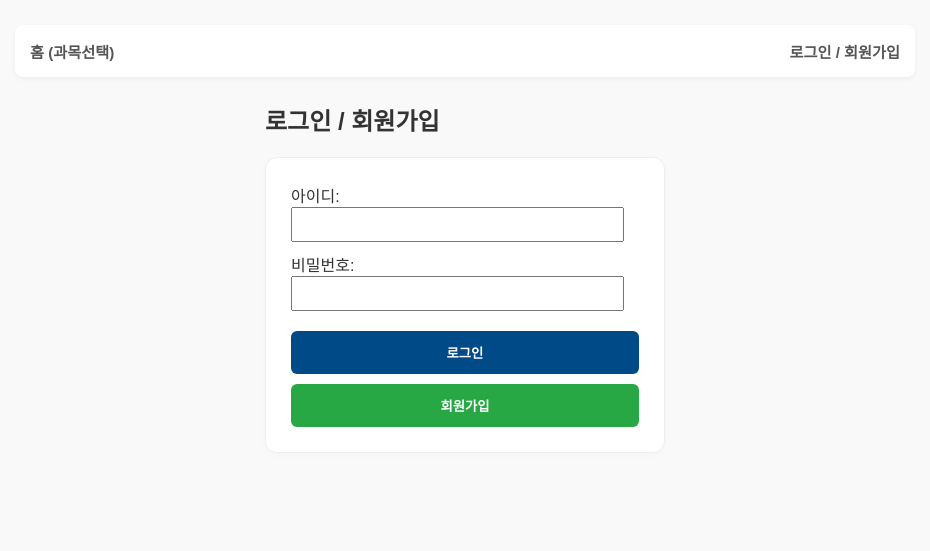
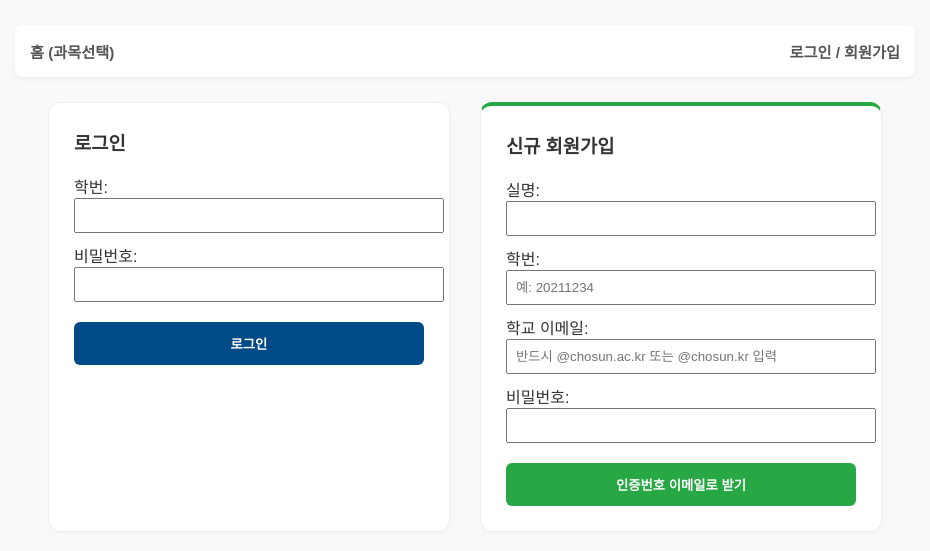
Before and after one commit to joyeseong/studychosun, a Flask app: page /login in a window 1280 px wide. Shown: the part 160-711 px from the top of the page, without its empty margins (175-1105 px from the left). Run offline with Flask 3, Linux system fonts and the light colour scheme; some libraries are stand-ins or nearby versions.

Commit message:
id delete and add name, email system

```diff
--- a/app.py
+++ b/app.py
@@ -4,6 +4,9 @@ import cloudinary.uploader
 from flask import Flask, render_template, request, redirect, url_for, session, g, flash
 import psycopg2
 from psycopg2.extras import DictCursor
+import smtplib
+import random
+from email.mime.text import MIMEText
 
 # --- Render 환경변수 설정 ---
 app = Flask(__name__)
@@ -64,7 +67,7 @@ def subject_home(sub_code):
 @app.route('/subject/<sub_code>/materials')
 def material_list(sub_code):
     db = get_db(); c = db.cursor()
-    c.execute("SELECT m.*, u.username FROM materials m JOIN users u ON m.author_id = u.id WHERE m.subject=%s ORDER BY m.id DESC", (sub_code,))
+    c.execute("SELECT m.*, u.name FROM materials m JOIN users u ON m.author_id = u.id WHERE m.subject=%s ORDER BY m.id DESC", (sub_code,))
     mats = c.fetchall()
     return render_template('material/list.html', sub_code=sub_code, mats=mats)
 
@@ -92,7 +95,7 @@ def material_view(m_id):
     db = get_db(); c = db.cursor()
     c.execute("SELECT * FROM material_views WHERE material_id=%s AND viewer_id=%s", (m_id, session['user_id']))
     already = c.fetchone()
-    c.execute("SELECT m.*, u.points as author_points FROM materials m JOIN users u ON m.author_id = u.id WHERE m.id=%s", (m_id,))
+    c.execute("SELECT m.*, u.name, u.points as author_points FROM materials m JOIN users u ON m.author_id = u.id WHERE m.id=%s", (m_id,))
     m = c.fetchone()
 
     if not already and m['author_id'] != session['user_id']:
@@ -140,7 +143,7 @@ def material_delete(m_id):
 @app.route('/subject/<sub_code>/qna')
 def qna_list(sub_code):
     db = get_db(); c = db.cursor()
-    c.execute("SELECT q.*, u.username FROM qna q JOIN users u ON q.author_id = u.id WHERE q.subject=%s ORDER BY q.id DESC", (sub_code,))
+    c.execute("SELECT q.*, u.name FROM qna q JOIN users u ON q.author_id = u.id WHERE q.subject=%s ORDER BY q.id DESC", (sub_code,))
     qs = c.fetchall()
     return render_template('qna/list.html', sub_code=sub_code, qs=qs)
 
@@ -178,8 +181,8 @@ def qna_view(q_id):
         db.commit()
         return redirect(request.url)
 
-    c.execute("SELECT q.*, u.username FROM qna q JOIN users u ON q.author_id = u.id WHERE q.id=%s", (q_id,)); q = c.fetchone()
-    c.execute("SELECT a.*, u.username FROM answers a JOIN users u ON a.author_id = u.id WHERE a.qna_id=%s ORDER BY a.id ASC", (q_id,)); answers = c.fetchall()
+    c.execute("SELECT q.*, u.name FROM qna q JOIN users u ON q.author_id = u.id WHERE q.id=%s", (q_id,)); q = c.fetchone()
+    c.execute("SELECT a.*, u.name FROM answers a JOIN users u ON a.author_id = u.id WHERE a.qna_id=%s ORDER BY a.id ASC", (q_id,)); answers = c.fetchall()
 
     return render_template('qna/view.html', q=q, answers=answers)
 
@@ -241,19 +244,88 @@ def qna_accept(a_id):
 @app.route('/login', methods=['GET', 'POST'])
 def login():
     if request.method == 'POST':
-        act, user, pwd = request.form.get('action'), request.form.get('username'), request.form.get('password')
+        act = request.form.get('action')
         db = get_db(); c = db.cursor()
+
         if act == 'register':
+            pwd = request.form.get('password')
+            name, student_id, email = request.form.get('name'), request.form.get('student_id'), request.form.get('email')
+
+            if not (email.endswith('@chosun.ac.kr') or email.endswith('@chosun.kr')):
+                flash("조선대학교 웹메일(@chosun.ac.kr 또는 @chosun.kr)로만 가입할 수 있습니다.")
+                return redirect(url_for('login'))
+
+            # 1. 중복 가입 1차 검증 (아이디, 학번, 이메일)
+            c.execute("SELECT id FROM users WHERE student_id=%s OR email=%s", (student_id, email))
+            if c.fetchone():
+                flash("이미 사용 중인 학번, 또는 이메일입니다.")
+                return redirect(url_for('login'))
+
+            # 2. 6자리 인증번호 생성 및 이메일 발송
+            code = str(random.randint(100000, 999999))
             try:
-                c.execute("INSERT INTO users (username, password) VALUES (%s, %s)", (user, pwd))
-                db.commit(); flash("회원가입 완료! 로그인 해주세요."); return redirect(url_for('login'))
-            except: db.rollback(); flash("이미 사용 중인 아이디입니다.")
+                sender_email = os.environ.get('MAIL_USERNAME')
+                sender_pw = os.environ.get('MAIL_PASSWORD')
+                msg = MIMEText(f"StudyChosun 가입을 환영합니다!\n\n인증번호: [{code}]\n\n화면에 위 인증번호를 입력하여 가입을 완료해 주세요.")
+                msg['Subject'] = "[StudyChosun] 회원가입 이메일 인증번호"
+                msg['To'] = email
+                msg['From'] = sender_email
+
+                server = smtplib.SMTP('smtp.gmail.com', 587)
+                server.starttls()
+                server.login(sender_email, sender_pw)
+                server.send_message(msg)
+                server.quit()
+            except Exception as e:
+                flash("이메일 발송에 실패했습니다. 관리자에게 문의하세요.")
+                return redirect(url_for('login'))
+
+            # 3. 인증 완료 시 DB에 넣기 위해 세션에 정보 임시 보관
+            session['temp_user'] = {
+                'password': pwd, 'name': name,
+                'student_id': student_id, 'email': email, 'code': code
+            }
+            return redirect(url_for('verify_email'))
+
+        else: # 로그인 로직
+            student_id, pwd = request.form.get('student_id'), request.form.get('password')
+            c.execute("SELECT id, name FROM users WHERE student_id=%s AND password=%s", (student_id, pwd))
+            u = c.fetchone()
+            if u:
+                session['user_id'] = u['id']
+                session['name'] = u['name']
+                return redirect(url_for('index'))
+            flash("학번 또는 비밀번호가 틀립니다.")
+
+    return render_template('login.html')
+
+@app.route('/verify_email', methods=['GET', 'POST'])
+def verify_email():
+    if 'temp_user' not in session:
+        return redirect(url_for('login'))
+
+    if request.method == 'POST':
+        user_code = request.form.get('code')
+        temp = session['temp_user']
+
+        if user_code == temp['code']:
+            db = get_db(); c = db.cursor()
+            try:
+                # 인증 성공 시 실제 DB에 유저 정보 저장 (최초 가입 포인트 100 지급)
+                c.execute("INSERT INTO users (password, name, student_id, email, points) VALUES (%s, %s, %s, %s, 100)",
+                          (temp['password'], temp['name'], temp['student_id'], temp['email']))
+                db.commit()
+                session.pop('temp_user', None) # 임시 정보 삭제
+                flash("이메일 인증 및 회원가입이 완료되었습니다! 100P가 지급되었습니다. 로그인 해주세요.")
+                return redirect(url_for('login'))
+            except:
+                db.rollback()
+                flash("가입 처리 중 오류가 발생했습니다. (중복 데이터 등)")
+                return redirect(url_for('login'))
         else:
-            c.execute("SELECT id, username FROM users WHERE username=%s AND password=%s", (user, pwd))
-            u = c.fetchone()
-            if u: session['user_id'], session['username'] = u['id'], u['username']; return redirect(url_for('index'))
-            flash("아이디 또는 비밀번호가 틀립니다.")
-    return render_template('login.html')
+            flash("인증번호가 일치하지 않습니다. 다시 확인해 주세요.")
+
+    return render_template('verify.html', email=session['temp_user']['email'])
 
 @app.route('/logout')
 def logout(): session.clear(); return redirect(url_for('index'))
--- a/templates/base.html
+++ b/templates/base.html
@@ -30,7 +30,7 @@
         <a href="/">홈 (과목선택)</a>
         <div>
         {% if session.user_id %}
-            <span style="margin-right:15px;"><b>{{ session.username }}</b>님 ({{ points }} P)</span>
+            <span style="margin-right:15px;"><b>{{ session.name }}</b>님 ({{ points }} P)</span>
             <a href="/logout" style="color:#d9534f;">로그아웃</a>
         {% else %}
             <a href="/login">로그인 / 회원가입</a>
--- a/templates/login.html
+++ b/templates/login.html
@@ -1,12 +1,24 @@
 {% extends "base.html" %}
 {% block content %}
-<div style="max-width:400px; margin:0 auto;">
-    <h2>로그인 / 회원가입</h2>
-    <form method="post" class="card">
-        아이디: <input type="text" name="username" style="width:90%; padding:8px; margin-bottom:10px;" required><br>
-        비밀번호: <input type="password" name="password" style="width:90%; padding:8px; margin-bottom:20px;" required><br>
-        <button type="submit" name="action" value="login" class="btn" style="width:100%; margin-bottom:10px;">로그인</button>
-        <button type="submit" name="action" value="register" class="btn" style="width:100%; background:#28a745;">회원가입</button>
-    </form>
+<div style="display:flex; justify-content:center; gap:30px; flex-wrap:wrap;">
+    <div class="card" style="width:350px;">
+        <h3 style="margin-top:0;">로그인</h3>
+        <form method="post">
+            학번: <input type="text" name="student_id" style="width:100%; padding:8px; margin-bottom:10px;" required><br>
+            비밀번호: <input type="password" name="password" style="width:100%; padding:8px; margin-bottom:20px;" required><br>
+            <button type="submit" name="action" value="login" class="btn" style="width:100%;">로그인</button>
+        </form>
+    </div>
+
+    <div class="card" style="width:350px; border-top: 4px solid #28a745;">
+        <h3 style="margin-top:0;">신규 회원가입</h3>
+        <form method="post">
+            실명: <input type="text" name="name" style="width:100%; padding:8px; margin-bottom:10px;" required><br>
+            학번: <input type="text" name="student_id" placeholder="예: 20211234" style="width:100%; padding:8px; margin-bottom:10px;" required><br>
+            학교 이메일: <input type="email" name="email" placeholder="반드시 @chosun.ac.kr 또는 @chosun.kr 입력" style="width:100%; padding:8px; margin-bottom:10px;" required><br>
+            비밀번호: <input type="password" name="password" style="width:100%; padding:8px; margin-bottom:20px;" required><br>
+            <button type="submit" name="action" value="register" class="btn" style="width:100%; background:#28a745;">인증번호 이메일로 받기</button>
+        </form>
+    </div>
 </div>
 {% endblock %}
--- a/templates/material/list.html
+++ b/templates/material/list.html
@@ -6,7 +6,7 @@
 {% for m in mats %}
     <div class="card">
         <h3>{{ m.title }}</h3>
-        <p style="color:#777;">작성자: {{ m.username }} | 열람료: 10P</p>
+        <p style="color:#777;">작성자: {{ m.name }} | 열람료: 10P</p>
         <a href="/materials/view/{{ m.id }}" class="btn">자료 열람하기</a>
     </div>
 {% endfor %}
--- a/templates/qna/list.html
+++ b/templates/qna/list.html
@@ -10,7 +10,7 @@
             <span style="color:#d9534f; font-size:0.8em;">(+{{ q.bounty }}P)</span>
         </h3>
         <p style="color:#777;">
-            {% if q.resolved %}채택완료! {% else %}답변 대기중{% endif %} | 작성자: {{ q.username }}
+            {% if q.resolved %}채택완료! {% else %}답변 대기중{% endif %} | 작성자: {{ q.name }}
         </p>
     </div>
 {% endfor %}
--- a/templates/qna/view.html
+++ b/templates/qna/view.html
@@ -13,7 +13,7 @@
 {% for a in answers %}
     {% set style = "border: 2px solid #004b87; background: #f0f7ff;" if a.accepted else "" %}
     <div class="card" style="{{ style }}">
-        <b>{{ a.username }}</b><p>{{ a.content }}</p>
+        <b>{{ a.name }}</b><p>{{ a.content }}</p>
         {% if q.author_id == session.user_id and not q.resolved %}
             <a href="/qna/accept/{{ a.id }}" class="btn" style="background:#28a745; font-size:0.8em; margin-top:10px; margin-right:5px;">채택하기</a>
         {% endif %}
```
Also changed, not shown: templates/verify.html (added, +13 -0 lines).
